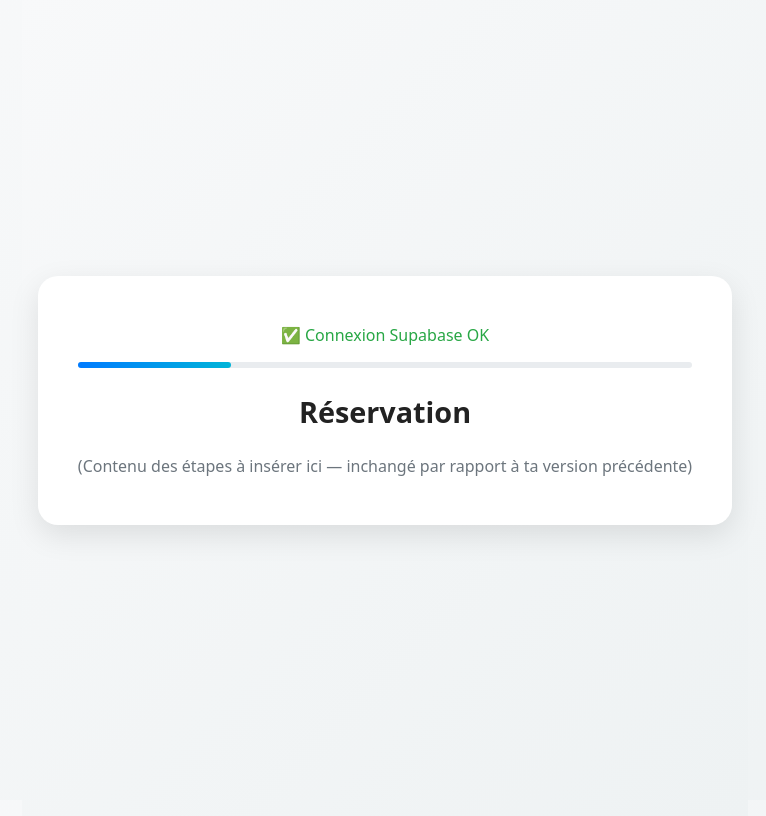
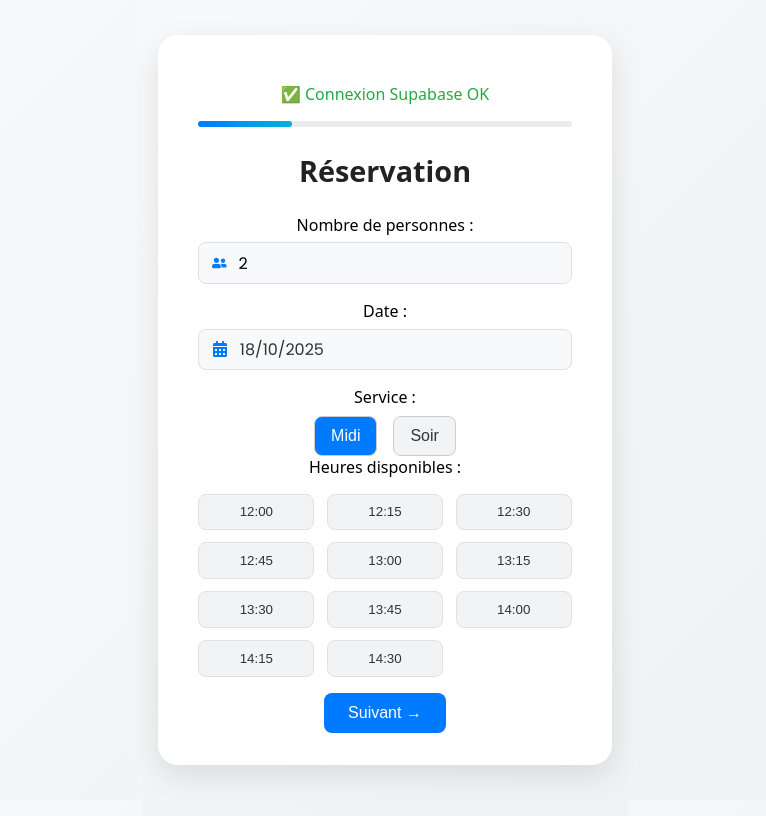
Before and after one commit to didier-coder/moom-app, a React (Create React App) app in the folder frontend/: page / in a window 1280 px wide. Shown: the whole page, without its empty margins (255-1021 px from the left). Built offline with nearby package versions, Linux system fonts and the light colour scheme; no server answers; the database is empty.

Commit message:
Update Reservation.js

```diff
--- a/frontend/src/Reservation.js
+++ b/frontend/src/Reservation.js
@@ -52,7 +52,7 @@ function Reservation() {
     testSupabase();
   }, []);
 
-  // ✅ Génération automatique des horaires
+  // ✅ Génération des horaires
   function genererHeures(debut, fin, intervalleMinutes) {
     const heures = [];
     let [h, m] = debut.split(":").map(Number);
@@ -71,7 +71,7 @@ function Reservation() {
   const heuresLunch = genererHeures("12:00", "14:30", 15);
   const heuresDiner = genererHeures("18:00", "22:00", 15);
 
-  // 🕒 Met à jour les heures disponibles selon la date et le service
+  // 🕒 Filtrage des heures selon la date et le service
   useEffect(() => {
     const maintenant = new Date();
     const heures = service === "lunch" ? heuresLunch : heuresDiner;
@@ -149,29 +149,16 @@ function Reservation() {
         </div>
 
         {/* ✅ Barre de progression */}
-        <div
-          style={{
-            height: "6px",
-            background: "#e9ecef",
-            borderRadius: "3px",
-            marginBottom: "1.5rem",
-          }}
-        >
+        <div style={progressBarContainer}>
           <motion.div
             initial={{ width: 0 }}
             animate={{ width: `${progress}%` }}
             transition={{ duration: 0.5 }}
-            style={{
-              height: "100%",
-              background: "linear-gradient(90deg, #007bff, #00b4d8)",
-              borderRadius: "3px",
-            }}
+            style={progressBarFill}
           />
         </div>
 
-        <h1 style={{ textAlign: "center", color: "#222", fontSize: "1.8rem", marginBottom: "1.5rem" }}>
-          Réservation
-        </h1>
+        <h1 style={title}>Réservation</h1>
 
         <AnimatePresence mode="wait">
           {!confirmed && (
@@ -182,13 +169,185 @@ function Reservation() {
               exit={{ opacity: 0, x: -50 }}
               transition={{ duration: 0.4 }}
             >
-              {/* ⚙️ Étapes 1–3 : ton contenu actuel ici */}
-              <p style={{ textAlign: "center", color: "#6c757d" }}>
-                (Contenu des étapes à insérer ici — inchangé par rapport à ta version précédente)
-              </p>
+              {/* Étape 1 */}
+              {step === 1 && (
+                <div style={{ textAlign: "center" }}>
+                  <label>Nombre de personnes :</label>
+                  <div style={inputBox}>
+                    <FaUserFriends style={iconStyle} />
+                    <input
+                      type="number"
+                      min="1"
+                      max="12"
+                      value={personnes}
+                      onChange={(e) => setPersonnes(e.target.value)}
+                      style={fieldStyle}
+                    />
+                  </div>
+
+                  <label>Date :</label>
+                  <div style={inputBox}>
+                    <FaCalendarAlt style={iconStyle} />
+                    <DatePicker
+                      selected={selectedDate}
+                      onChange={(date) => setSelectedDate(date)}
+                      dateFormat="dd/MM/yyyy"
+                      minDate={new Date()}
+                      filterDate={(date) => date >= new Date()}
+                      placeholderText="Sélectionnez une date"
+                      style={fieldStyle}
+                    />
+                  </div>
+
+                  <label>Service :</label>
+                  <div style={{ display: "flex", justifyContent: "center", gap: "1rem", marginTop: "0.5rem" }}>
+                    <button
+                      onClick={() => setService("lunch")}
+                      style={{
+                        ...serviceButton,
+                        backgroundColor: service === "lunch" ? "#007bff" : "#f1f3f5",
+                        color: service === "lunch" ? "white" : "#333",
+                      }}
+                    >
+                      Midi
+                    </button>
+                    <button
+                      onClick={() => setService("diner")}
+                      style={{
+                        ...serviceButton,
+                        backgroundColor: service === "diner" ? "#007bff" : "#f1f3f5",
+                        color: service === "diner" ? "white" : "#333",
+                      }}
+                    >
+                      Soir
+                    </button>
+                  </div>
+
+                  <label>Heures disponibles :</label>
+                  <div style={heuresGrid}>
+                    {heuresDispo.map((h) => (
+                      <button
+                        key={h}
+                        onClick={() => setSelectedHeure(h)}
+                        style={{
+                          backgroundColor: selectedHeure === h ? "#007bff" : "#f1f3f5",
+                          color: selectedHeure === h ? "#fff" : "#333",
+                          border: "1px solid #dee2e6",
+                          borderRadius: "8px",
+                          padding: "0.6rem 0",
+                          cursor: "pointer",
+                        }}
+                      >
+                        {h}
+                      </button>
+                    ))}
+                  </div>
+
+                  <button
+                    onClick={() =>
+                      selectedHeure ? setStep(2) : toast.warning("⏰ Choisissez une heure !")
+                    }
+                    style={mainButton}
+                  >
+                    Suivant →
+                  </button>
+                </div>
+              )}
+
+              {/* Étape 2 */}
+              {step === 2 && (
+                <div style={{ textAlign: "center" }}>
+                  <h3>Vous êtes :</h3>
+                  <div style={{ display: "flex", justifyContent: "center", gap: "1rem", marginTop: "1rem" }}>
+                    <button
+                      onClick={() => {
+                        setTypeClient("societe");
+                        setStep(3);
+                      }}
+                      style={{ ...mainButton, backgroundColor: "#007bff" }}
+                    >
+                      Société
+                    </button>
+                    <button
+                      onClick={() => {
+                        setTypeClient("particulier");
+                        setStep(3);
+                      }}
+                      style={{ ...mainButton, backgroundColor: "#28a745" }}
+                    >
+                      Particulier
+                    </button>
+                  </div>
+                </div>
+              )}
+
+              {/* Étape 3 */}
+              {step === 3 && (
+                <div>
+                  {typeClient === "societe" && (
+                    <>
+                      <input
+                        placeholder="Nom de société"
+                        value={formData.societe}
+                        onChange={(e) => setFormData({ ...formData, societe: e.target.value })}
+                        style={inputStyle}
+                      />
+                      <input
+                        placeholder="N° TVA"
+                        value={formData.tva}
+                        onChange={(e) => setFormData({ ...formData, tva: e.target.value })}
+                        style={inputStyle}
+                      />
+                    </>
+                  )}
+
+                  <input
+                    placeholder="Prénom"
+                    value={formData.prenom}
+                    onChange={(e) => setFormData({ ...formData, prenom: e.target.value })}
+                    style={inputStyle}
+                  />
+                  <input
+                    placeholder="Nom"
+                    value={formData.nom}
+                    onChange={(e) => setFormData({ ...formData, nom: e.target.value })}
+                    style={inputStyle}
+                  />
+                  <input
+                    placeholder="Téléphone"
+                    value={formData.tel}
+                    onChange={(e) => setFormData({ ...formData, tel: e.target.value })}
+                    style={inputStyle}
+                  />
+                  <input
+                    placeholder="Email"
+                    type="email"
+                    value={formData.email}
+                    onChange={(e) => setFormData({ ...formData, email: e.target.value })}
+                    style={inputStyle}
+                  />
+                  <textarea
+                    placeholder="Remarque (facultatif)"
+                    value={formData.remarque}
+                    onChange={(e) => setFormData({ ...formData, remarque: e.target.value })}
+                    style={{ ...inputStyle, height: "80px" }}
+                  />
+
+                  <div style={{ textAlign: "center", marginTop: "1rem" }}>
+                    <button onClick={handleReservation} disabled={submitting} style={mainButton}>
+                      {submitting ? "Envoi en cours..." : "Confirmer la réservation"}
+                    </button>
+                    <br />
+                    <button onClick={() => setStep(2)} style={backLink}>
+                      ← Retour
+                    </button>
+                  </div>
+                </div>
+              )}
             </motion.div>
           )}
 
+          {/* Écran final */}
           {confirmed && (
             <motion.div
               key="confirmation"
@@ -237,6 +396,67 @@ const cardStyle = {
   padding: "2rem 2.5rem",
 };
 
+const inputBox = {
+  display: "flex",
+  alignItems: "center",
+  background: "#f8f9fa",
+  border: "1px solid #dee2e6",
+  borderRadius: "8px",
+  padding: "0.4rem 0.8rem",
+  marginTop: "0.4rem",
+  marginBottom: "1rem",
+  width: "100%",
+  boxSizing: "border-box",
+};
+
+const heuresGrid = {
+  display: "grid",
+  gridTemplateColumns: "repeat(auto-fill, minmax(100px, 1fr))",
+  gap: "0.8rem",
+  marginTop: "1rem",
+  marginBottom: "1rem",
+};
+
+const iconStyle = { color: "#007bff", marginRight: "0.6rem" };
+
+const fieldStyle = {
+  border: "none",
+  outline: "none",
+  background: "transparent",
+  width: "100%",
+  fontSize: "1rem",
+};
+
+const inputStyle = {
+  width: "100%",
+  marginBottom: "0.8rem",
+  padding: "0.8rem",
+  borderRadius: "8px",
+  border: "1px solid #ced4da",
+  fontSize: "1rem",
+  boxSizing: "border-box",
+};
+
+const progressBarContainer = {
+  height: "6px",
+  background: "#e9ecef",
+  borderRadius: "3px",
+  marginBottom: "1.5rem",
+};
+
+const progressBarFill = {
+  height: "100%",
+  background: "linear-gradient(90deg, #007bff, #00b4d8)",
+  borderRadius: "3px",
+};
+
+const title = {
+  textAlign: "center",
+  color: "#222",
+  fontSize: "1.8rem",
+  marginBottom: "1.5rem",
+};
+
 const mainButton = {
   backgroundColor: "#007bff",
   color: "white",
@@ -248,4 +468,21 @@ const mainButton = {
   transition: "0.2s ease",
 };
 
+const serviceButton = {
+  border: "1px solid #ccc",
+  borderRadius: "8px",
+  padding: "0.6rem 1rem",
+  fontSize: "1rem",
+  cursor: "pointer",
+};
+
+const backLink = {
+  border: "none",
+  background: "none",
+  color: "#6c757d",
+  marginTop: "0.5rem",
+  cursor: "pointer",
+  textDecoration: "underline",
+};
+
 export default Reservation;
```
